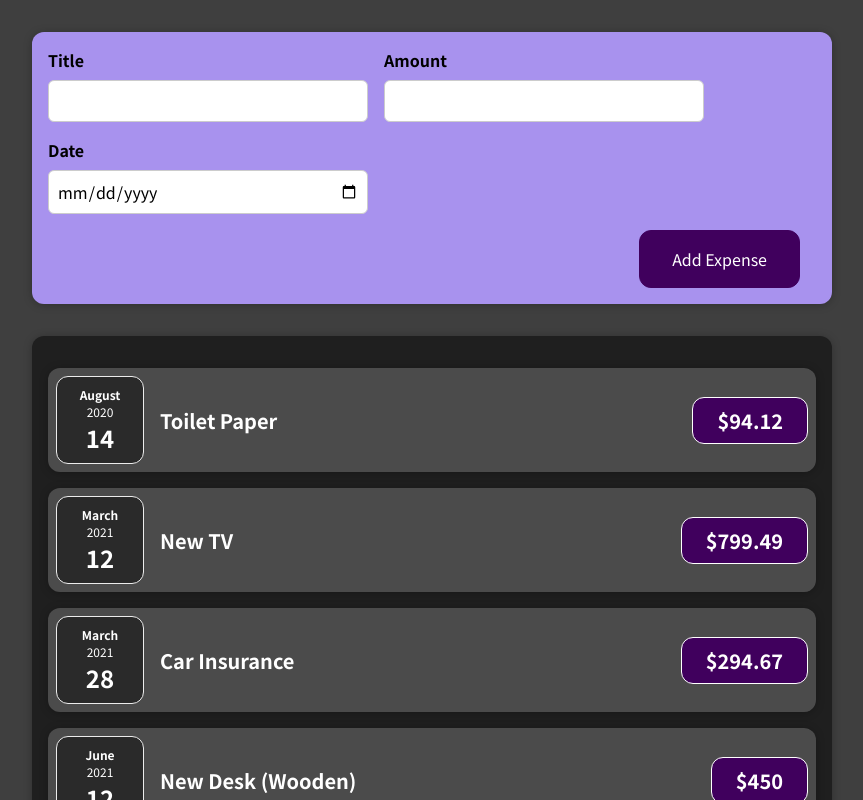
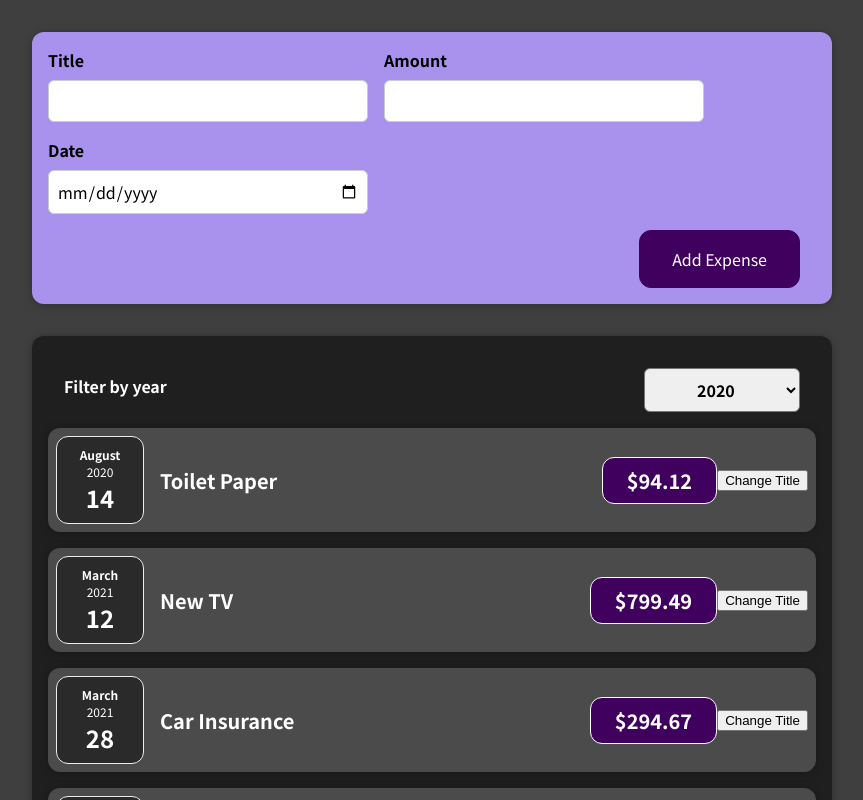
Before and after one commit to JonrGull/Budget-Organizer, a React (Create React App) app: page / in a window 1280 px wide. Shown: the top 800 px of the page, without its empty margins (208-1071 px from the left). Built offline with nearby package versions, Linux system fonts and the light colour scheme.

Commit message:
Adding dynamic support

```diff
--- a/src/components/Expenses/ExpenseItem.js
+++ b/src/components/Expenses/ExpenseItem.js
@@ -1,17 +1,27 @@
-import React from "react";
+import React, { useState } from "react";
 
 import ExpenseDate from "./ExpenseDate";
 import Card from "../UI/Card";
 import "./ExpenseItem.css";
 
 const ExpenseItem = (props) => {
+  // function clickHandler() {}
+  const [title, setTitle] = useState(props.title);
+  console.log("ExpenseItem evaluated by React");
+
+  const clickHandler = () => {
+    setTitle("Updated!");
+    console.log(title);
+  };
+
   return (
     <Card className="expense-item">
       <ExpenseDate date={props.date} />
       <div className="expense-item__description">
-        <h2>{props.title}</h2>
+        <h2>{title}</h2>
         <div className="expense-item__price">${props.amount}</div>
       </div>
+      <button onClick={clickHandler}>Change Title</button>
     </Card>
   );
 };
--- a/src/components/Expenses/Expenses.js
+++ b/src/components/Expenses/Expenses.js
@@ -1,34 +1,34 @@
-import React from 'react';
+import React, { useState } from "react";
 
-import ExpenseItem from './ExpenseItem';
-import Card from '../UI/Card';
-import './Expenses.css';
+import ExpenseItem from "./ExpenseItem";
+import Card from "../UI/Card";
+import ExpensesFilter from "./ExpensesFilter";
+import "./Expenses.css";
 
 const Expenses = (props) => {
+  const [filteredYear, setFilteredYear] = useState("2020");
+
+  const filterChangeHandler = (selectedYear) => {
+    setFilteredYear(selectedYear);
+  };
+
   return (
-    <Card className="expenses">
-      <ExpenseItem
-        title={props.items[0].title}
-        amount={props.items[0].amount}
-        date={props.items[0].date}
-      />
-      <ExpenseItem
-        title={props.items[1].title}
-        amount={props.items[1].amount}
-        date={props.items[1].date}
-      />
-      <ExpenseItem
-        title={props.items[2].title}
-        amount={props.items[2].amount}
-        date={props.items[2].date}
-      />
-      <ExpenseItem
-        title={props.items[3].title}
-        amount={props.items[3].amount}
-        date={props.items[3].date}
-      />
-    </Card>
+    <div>
+      <Card className="expenses">
+        <ExpensesFilter
+          selected={filteredYear}
+          onChangeFilter={filterChangeHandler}
+        />
+        {props.items.map((expense) => (
+          <ExpenseItem
+            title={expense.title}
+            amount={expense.amount}
+            date={expense.date}
+          />
+        ))}
+      </Card>
+    </div>
   );
-}
+};
 
 export default Expenses;
--- /dev/null
+++ b/src/components/Expenses/ExpensesFilter.css
@@ -0,0 +1,24 @@
+.expenses-filter {
+  color: white;
+  padding: 0 1rem;
+}
+
+.expenses-filter__control {
+  display: flex;
+  width: 100%;
+  align-items: center;
+  justify-content: space-between;
+  margin: 1rem 0;
+}
+
+.expenses-filter label {
+  font-weight: bold;
+  margin-bottom: 0.5rem;
+}
+
+.expenses-filter select {
+  font: inherit;
+  padding: 0.5rem 3rem;
+  font-weight: bold;
+  border-radius: 6px;
+}
--- /dev/null
+++ b/src/components/Expenses/ExpensesFilter.js
@@ -0,0 +1,25 @@
+import React from "react";
+
+import "./ExpensesFilter.css";
+
+const ExpensesFilter = (props) => {
+  const dropdownChangeHandler = (event) => {
+    props.onChangeFilter(event.target.value);
+  };
+
+  return (
+    <div className="expenses-filter">
+      <div className="expenses-filter__control">
+        <label>Filter by year</label>
+        <select value={props.selected} onChange={dropdownChangeHandler}>
+          <option value="2022">2022</option>
+          <option value="2021">2021</option>
+          <option value="2020">2020</option>
+          <option value="2019">2019</option>
+        </select>
+      </div>
+    </div>
+  );
+};
+
+export default ExpensesFilter;
--- a/src/components/NewExpense/NewExpense.js
+++ b/src/components/NewExpense/NewExpense.js
@@ -9,8 +9,6 @@
       ...enteredExpenseData,
       id: Math.random().toString(),
     };
-    console.log(expenseData);
-
     props.onAddExpense(expenseData);
   };
 
--- a/src/components/UI/Card.js
+++ b/src/components/UI/Card.js
@@ -1,9 +1,9 @@
-import React from 'react';
+import React from "react";
 
-import './Card.css';
+import "./Card.css";
 
 const Card = (props) => {
-  const classes = 'card ' + props.className;
+  const classes = "card " + props.className;
 
   return <div className={classes}>{props.children}</div>;
 };
--- a/src/index.css
+++ b/src/index.css
@@ -1,11 +1,11 @@
-@import url('https://fonts.googleapis.com/css2?family=Noto+Sans+JP:wght@400;700&display=swap');
+@import url("https://fonts.googleapis.com/css2?family=Noto+Sans+JP:wght@400;700&display=swap");
 
 * {
   box-sizing: border-box;
 }
 
 html {
-  font-family: 'Noto Sans JP', sans-serif;
+  font-family: "Noto Sans JP", sans-serif;
 }
 
 body {
```
Also changed, not shown: src/components/Expenses/ExpenseDate.js (+8 -8 lines), src/index.js (+5 -5 lines), src/components/Expenses/ExpenseItem.css (line endings or trailing spaces), src/components/NewExpense/ExpenseForm.css (line endings or trailing spaces).
